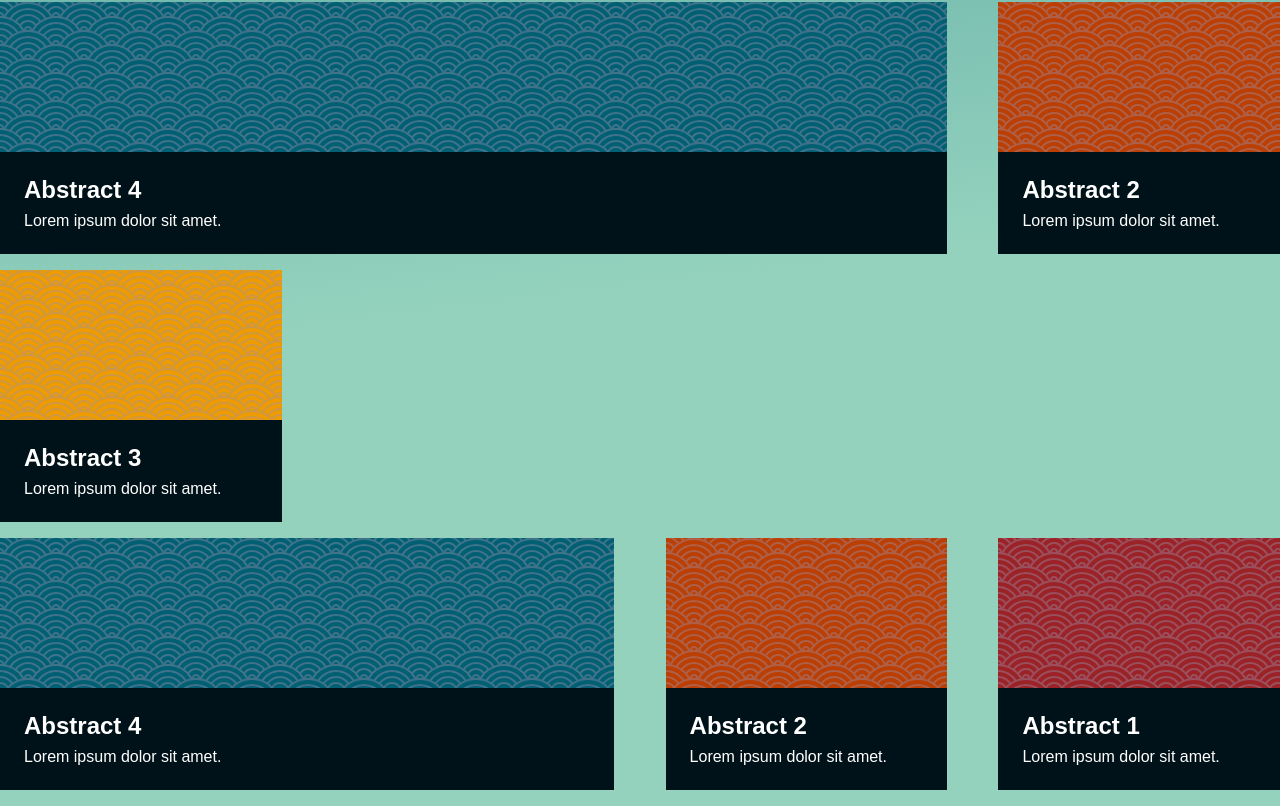
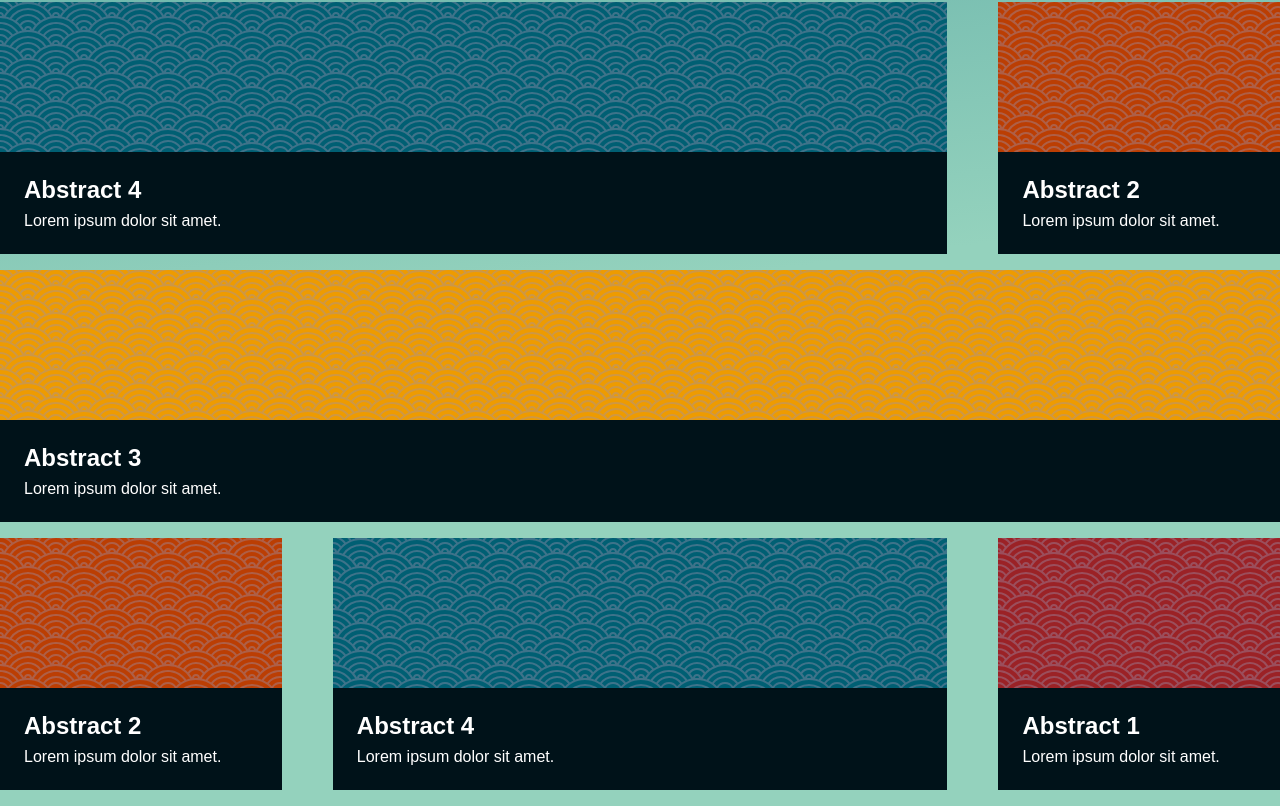
Before and after one commit to akgmage/flex-box, an Angular app: page / in a window 1280 px wide. Shown: the part 534-1340 px from the top of the page. Built offline with nearby package versions, Linux system fonts and the light colour scheme.

Commit message:
set order 1 for order-1 order 2 for order-2 and order 3 for order-3 class

```diff
--- a/src/styles.css
+++ b/src/styles.css
@@ -68,3 +68,15 @@ figure {
 .span3 {
   flex-basis: 74%;
 }
+.span4 {
+  flex-basis: 100%;
+}
+.order-1 {
+  order: 1;
+}
+.order-2 {
+  order: 2;
+}
+.order-3 {
+  order: 3;
+}
```
